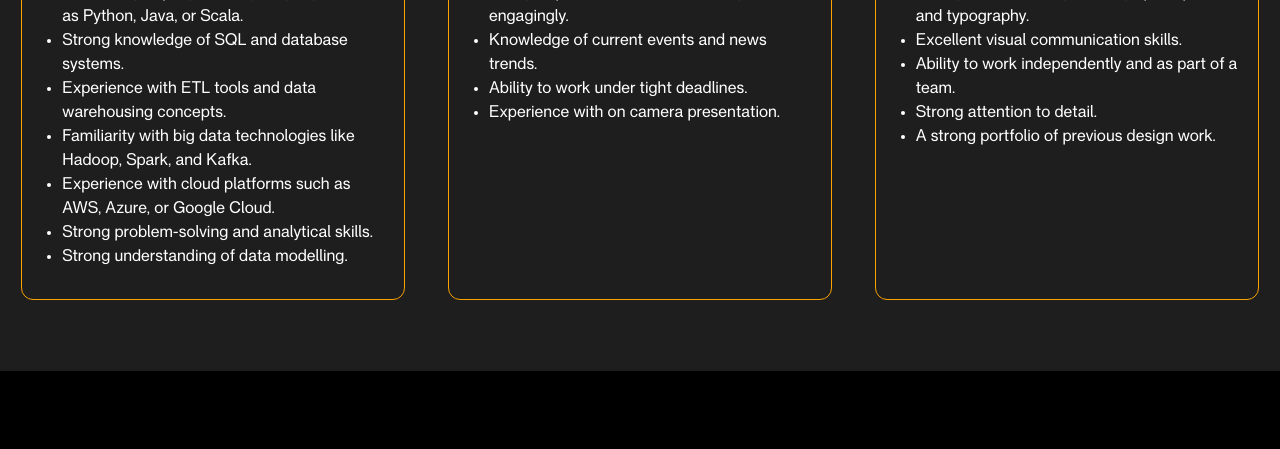
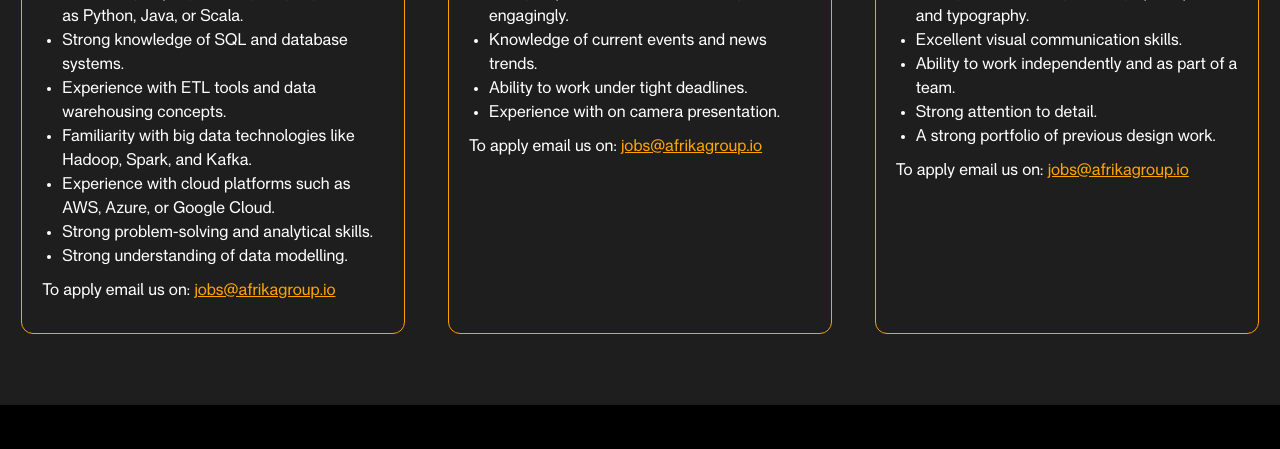
Before and after one commit to afrikaigaming/afrikagroup, a plain HTML site: page careers.html in a window 1280 px wide. Shown: the part 2700-3149 px from the top of the page. Drawn offline with Linux system fonts and the light colour scheme.

Commit message:
added brands

```diff
--- a/careers.html
+++ b/careers.html
@@ -375,6 +375,9 @@
                         <li>Strong problem-solving and analytical skills.</li>
                         <li>Strong understanding of data modelling.</li>
                     </ul>
+                    <div style="margin: 10px 0px;">
+                        To apply email us on: <a href="mailto:jobs@afrikagroup.io" style="color: orange;">jobs@afrikagroup.io</a>
+                    </div>
                 </div>
 
                 <div class="job-card">
@@ -391,6 +394,10 @@
                         <li>Ability to work under tight deadlines.</li>
                         <li>Experience with on camera presentation.</li>
                     </ul>
+
+                    <div style="margin: 10px 0px;">
+                        To apply email us on: <a href="mailto:jobs@afrikagroup.io" style="color: orange;">jobs@afrikagroup.io</a>
+                    </div>
                 </div>
 
                 <div class="job-card">
@@ -407,6 +414,9 @@
                         <li>Strong attention to detail.</li>
                         <li>A strong portfolio of previous design work.</li>
                     </ul>
+                    <div style="margin: 10px 0px;">
+                        To apply email us on: <a href="mailto:jobs@afrikagroup.io" style="color: orange;">jobs@afrikagroup.io</a>
+                    </div>
                 </div>
             </div>
         </section>
```
